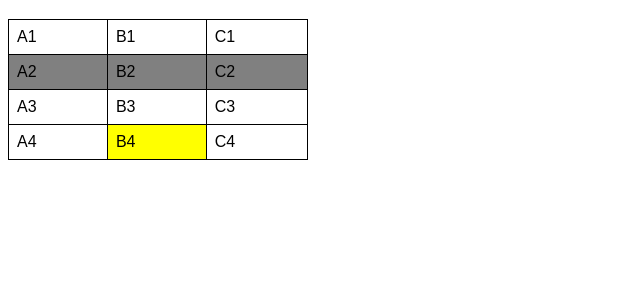
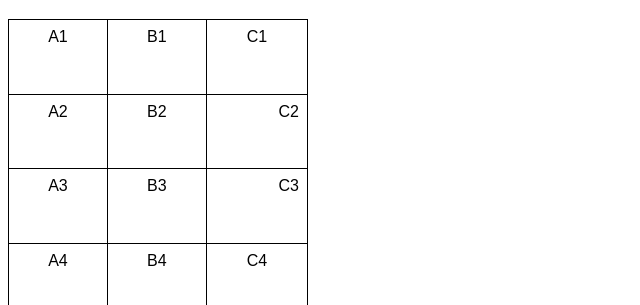
Before and after one commit to natansilvagomes/html-css, a plain HTML site: page exercicios/ex023/tabela001.html in a window 1280 px wide. Shown: the part 61-366 px from the top of the page, without its empty margins (0-640 px from the left). Drawn offline with Linux system fonts and the light colour scheme.

Commit message:
criei tabela 001

```diff
--- a/exercicios/ex023/tabela001.html
+++ b/exercicios/ex023/tabela001.html
@@ -12,20 +12,19 @@
 
         table{
             width: 300px;
+            height: 300px;
             border-collapse: collapse;
-        }
-
-        tr.linha{
-            background-color: gray;
         }
 
         td{
             border: 1px solid black;
             padding: 8px;
+            text-align: center;
+            vertical-align: top;
         }
 
-        td.dado{
-            background-color: yellow;
+        .numero{
+            text-align: right;
         }
     </style>
 </head>
@@ -37,19 +36,19 @@
             <td>B1</td>
             <td>C1</td>
         </tr>
-        <tr class="linha">
+        <tr>
             <td>A2</td>
             <td>B2</td>
-            <td>C2</td>
+            <td class="numero">C2</td>
         </tr>
         <tr>
             <td>A3</td>
             <td>B3</td>
-            <td>C3</td>
+            <td class="numero">C3</td>
         </tr>
         <tr>
             <td>A4</td>
-            <td class="dado ">B4</td>
+            <td>B4</td>
             <td>C4</td>
         </tr>
     </table>
```
